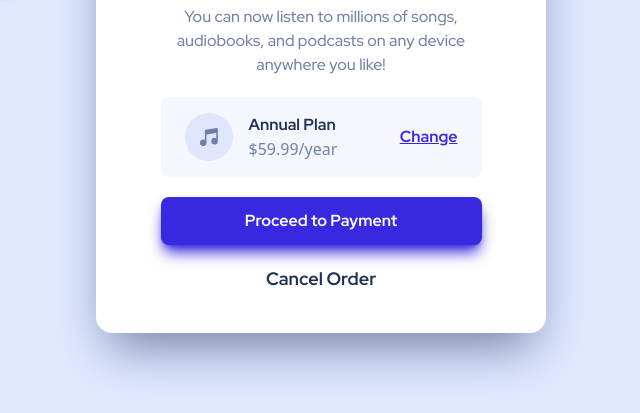
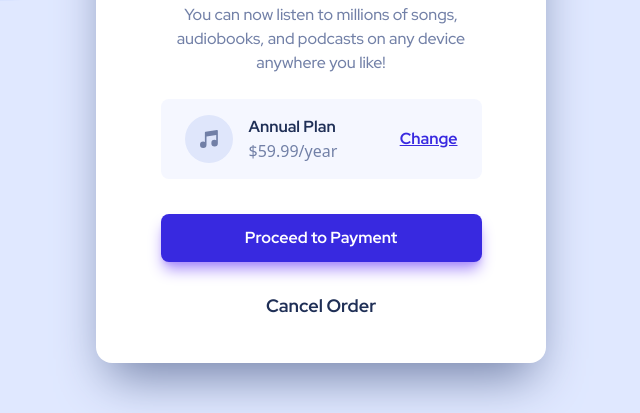
Before and after one commit to adhasanblog/ordersummary, a plain HTML site: page index.html in a window 1280 px wide. Shown: the part 387-800 px from the top of the page, without its empty margins (319-959 px from the left). Drawn offline with Linux system fonts and the light colour scheme.

Commit message:
edit text size, edit height container

```diff
--- a/index.html
+++ b/index.html
@@ -12,39 +12,33 @@
 <body class="desktop:bg-svg-pattern desktop:bg-no-repeat desktop:bg-full tablet:bg-svg-pattern tablet:bg-no-repeat tablet:bg-full bg-pale-blue phone:bg-svg-pattern-mobile phone:bg-no-repeat phone:bg-mobile">
     <main>
         <div class="container h-screen mx-auto flex">
-            <div class="flex flex-col m-auto phone:w-min tablet:w-min bg-white h-auto desktop:w-450 rounded-2xl shadow-2xl shadow-desaturated-blue">
+            <div class="flex flex-col m-auto phone:w-min tablet:w-min bg-white h-700 w-450 rounded-2xl shadow-2xl shadow-desaturated-blue">
                 <img class="rounded-t-2xl" src="src/img/illustration-hero.svg" alt="illustration" />
-                <h1 class="mx-auto mt-10 text-2xl font-semibold text-dark-blue font-red-hat">
+                <h1 class="mx-auto mt-[52px] text-[28px] font-black text-dark-blue font-red-hat">
                     Order Summary
                 </h1>
-                <p class="mx-auto text-center text-base mt-5 font-red-hat text-desaturated-blue">
+                <p class="mx-auto text-center text-base font-medium mt-[26px] font-red-hat text-desaturated-blue">
                     You can now listen to millions of songs, <br /> audiobooks, and podcasts on any device <br /> anywhere you like!
                 </p>
-                <div class="flex flex-row mx-auto phone:w-72 phone:mx-5 tablet:w-72 bg-very-pale-blue w-321 mt-5 rounded-lg px-2 py-4">
+                <div class="flex flex-row mx-auto phone:w-72 phone:mx-5 tablet:w-72 bg-very-pale-blue w-321 mt-[24px] rounded-lg px-2 py-4">
                     <img class="mx-auto" src="src/img/icon-music.svg" alt="music icon" />
                     <div class="flex flex-col">
-                        <label class="mr-12 font-red-hat text-dark-blue font-bold">Annual Plan</label
-              >
-              <label class="text-desaturated-blue">$59.99/year</label>
+                        <label class="mr-12 font-red-hat text-dark-blue text-base font-bold">Annual Plan</label>
+                        <label class="text-desaturated-blue text-base font-medium">$59.99/year</label>
                     </div>
-                    <a class="mx-auto my-auto underline font-bold text-bright-blue font-red-hat" href="#">
-              Change</a
-            >
-          </div>
+                    <a class="mx-auto my-auto underline text-base font-bold text-bright-blue font-red-hat" href="#">
+            Change</a>
+                </div>
 
-          <button
-            class="mx-auto text-base font-bold bg-bright-blue rounded-lg w-321 phone:w-72 phone:mx-5 tablet:w-72 tablet:mx-5 mt-5 py-3 text-white shadow-lg shadow-bright-blue font-red-hat"
-          >
-            Proceed to Payment
-          </button>
+                <button class="mx-auto text-base font-bold bg-bright-blue rounded-lg w-321 phone:w-72 phone:mx-5 tablet:w-72 tablet:mx-5 mt-[35px] py-3 text-white shadow-lg shadow-violet-400 font-red-hat">
+          Proceed to Payment
+        </button>
 
-          <a
-            class="mx-auto text-lg font-bold text-dark-blue mt-5 mb-10 font-red-hat phone:mb-5"
-            href="#"
-            >Cancel Order</a
-          >
+                <a class="mx-auto text-lg font-bold text-dark-blue mt-[30px] mb-10 font-red-hat phone:mb-5" href="#">Cancel
+          Order</a>
+            </div>
         </div>
-      </div>
     </main>
-  </body>
+</body>
+
 </html>
--- a/tailwind.config.js
+++ b/tailwind.config.js
@@ -19,6 +19,9 @@ module.exports = {
             width: {
                 321: "321px",
                 450: "450px",
+            },
+            height: {
+                700: "700px",
             },
             colors: {
                 "pale-blue": "hsl(225, 100%, 94%)",
```
Also changed, not shown: src/style.css.
